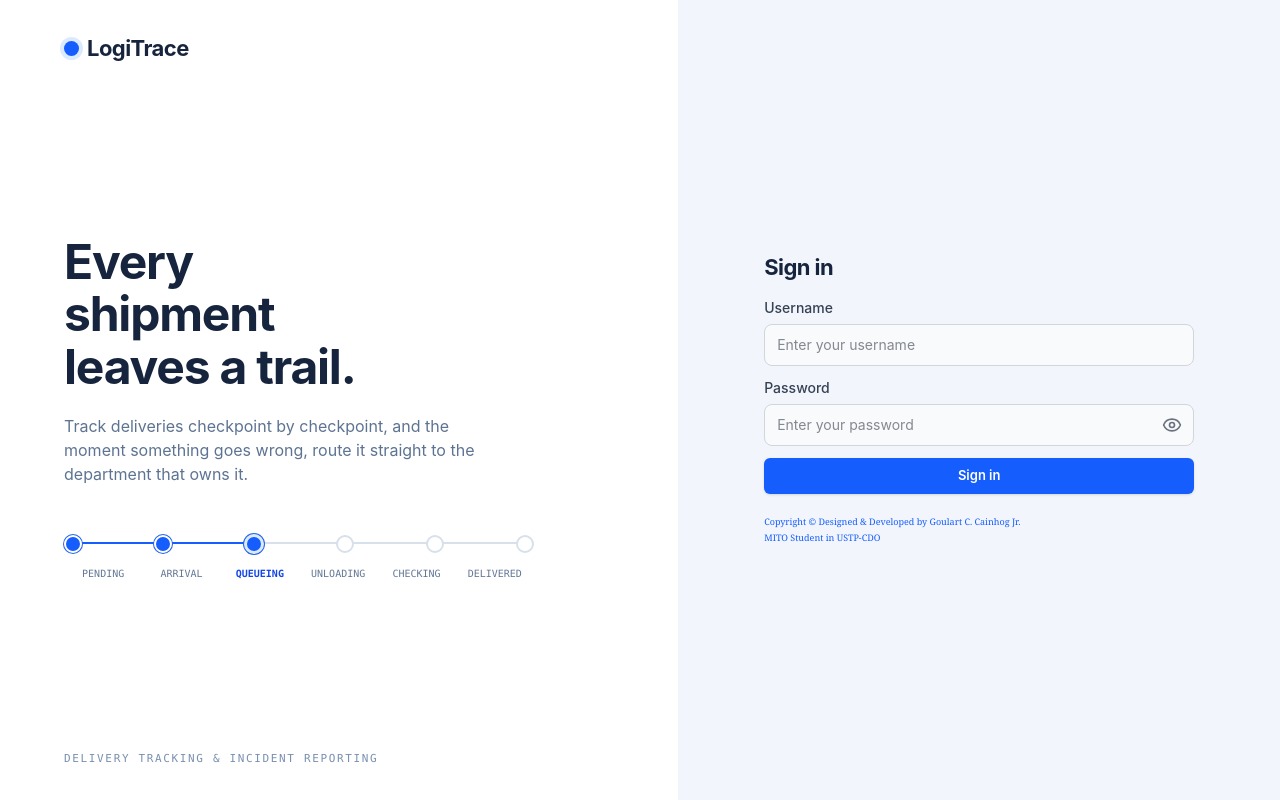
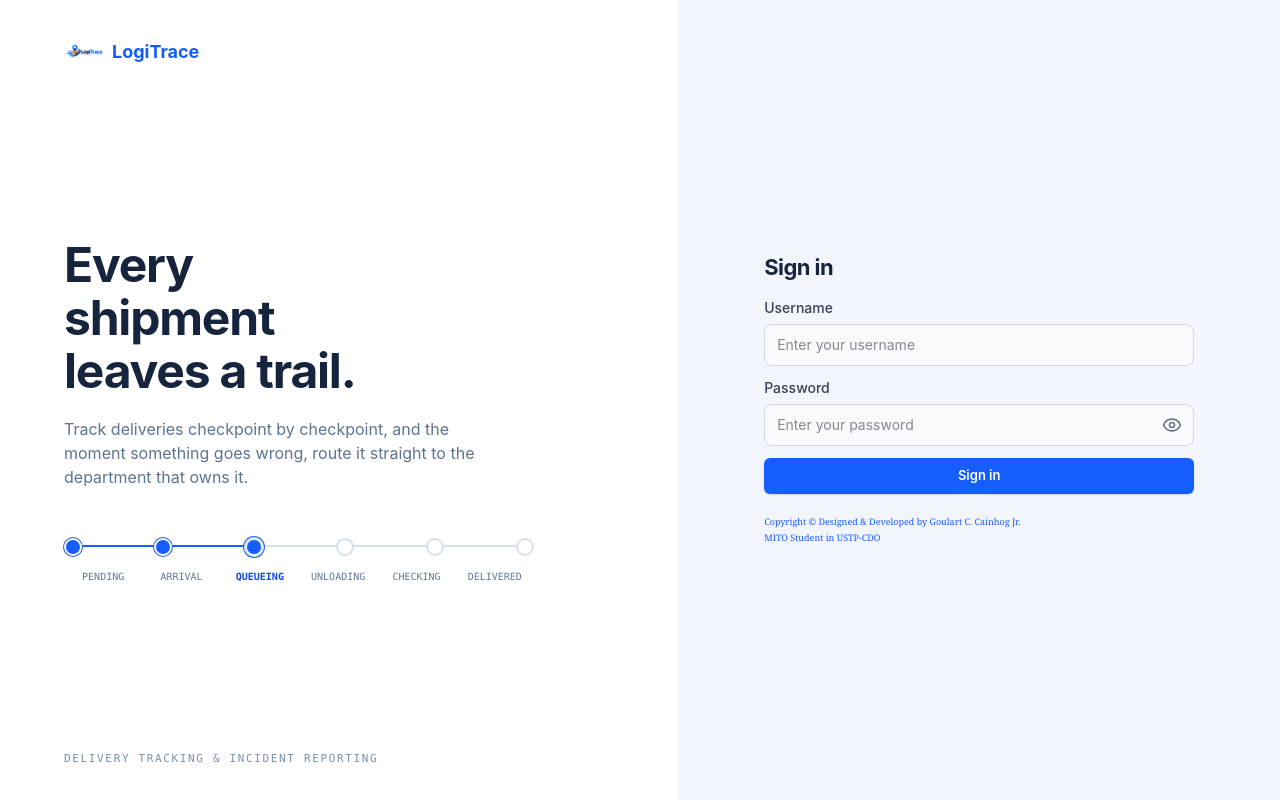
Before and after one commit to cijieee2003/LogiTrace---Copy, a React (Vite) app in the folder frontend/: page /login in a window 1280 px wide. Built offline with nearby package versions, Linux system fonts and the light colour scheme; no server answers.

Commit message:
change the logo

```diff
--- a/frontend/src/Views/Layout/Auth.jsx
+++ b/frontend/src/Views/Layout/Auth.jsx
@@ -2,10 +2,12 @@
 import React from "react";
 import { Navigate, Outlet } from "react-router-dom";
 import { useStateContext } from "../../context/AuthProvider";
+import Logo from "../../assets/images/qwerty.png";
 
 const Auth = () => {
   const { token, user } = useStateContext();
 
+  // Redirect authenticated users according to their role
   if (token && user) {
     switch (user.role) {
       case "superadmin":
@@ -32,14 +34,18 @@ const Auth = () => {
         {/* LEFT SIDE - DESKTOP ONLY */}
         <section className="hidden lg:flex lg:min-h-screen lg:w-[53%] lg:flex-col lg:justify-between lg:bg-white lg:px-14 lg:py-8 xl:px-16">
 
-          {/* HEADER */}
-          <div className="flex items-center justify-between">
-            {/* LOGITRACE LOGO */}
-            <div className="flex items-center gap-2 text-[22px] font-bold tracking-tight text-[#17243d]">
-              <span className="h-[15px] w-[15px] rounded-full bg-blue-600 shadow-[0_0_0_4px_#dbeafe]" />
-              <span>LogiTrace</span>
-            </div>
-          </div>
+          {/* HEADER - IMAGE LOGO */}
+          <div className="flex items-center">
+                    <img
+                      src={Logo}
+                      alt="LogiTrace Logo"
+                      className="h-10 w-10 object-contain"
+                    />
+
+                    <span className="ml-2 text-lg font-bold text-blue-600">
+                      LogiTrace
+                    </span>
+                  </div>
 
           {/* BRAND CONTENT */}
           <div className="w-full max-w-xl">
@@ -65,10 +71,10 @@ const Auth = () => {
                 {/* BACKGROUND LINE */}
                 <div className="absolute left-2 right-2 top-2 h-[2px] bg-[#d7e0eb]" />
 
-                {/* ACTIVE LINE */}
+                {/* ACTIVE BLUE LINE */}
                 <div className="absolute left-2 top-2 h-[2px] w-[38%] bg-blue-600" />
 
-                {/* DOTS */}
+                {/* CHECKPOINT DOTS */}
                 <div className="relative flex items-center justify-between">
 
                   {/* PENDING */}
@@ -90,9 +96,10 @@ const Auth = () => {
                   <span className="h-[18px] w-[18px] rounded-full border-2 border-[#d7e0eb] bg-white" />
                 </div>
 
-                {/* LABELS */}
+                {/* CHECKPOINT LABELS */}
                 <div className="mt-3 flex text-center font-mono text-[10px] text-[#637895]">
                   <span className="w-1/6">PENDING</span>
+
                   <span className="w-1/6">ARRIVAL</span>
 
                   <span className="w-1/6 font-bold text-blue-700">
@@ -100,7 +107,9 @@ const Auth = () => {
                   </span>
 
                   <span className="w-1/6">UNLOADING</span>
+
                   <span className="w-1/6">CHECKING</span>
+
                   <span className="w-1/6">DELIVERED</span>
                 </div>
               </div>
@@ -115,9 +124,11 @@ const Auth = () => {
 
         {/* RIGHT SIDE - LOGIN */}
         <section className="flex min-h-screen w-full flex-1 items-center justify-center bg-[#f2f6fc] px-6 py-8 sm:px-10 landscape:py-4 lg:min-h-screen lg:w-[47%] lg:px-12 lg:py-10 xl:px-16">
+
           <div className="w-full max-w-[448px] landscape:max-w-[430px]">
             <Outlet />
           </div>
+
         </section>
       </div>
     </div>
```
